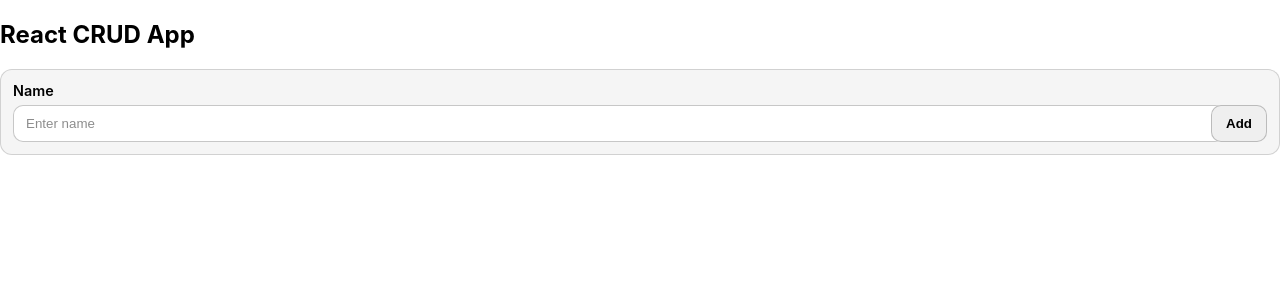
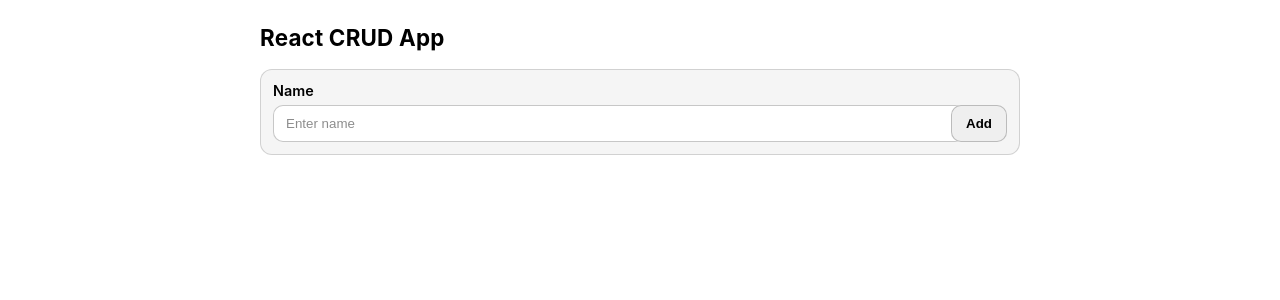
Before and after one commit to Ananya-Hegde2001/Frontend_Fundamentals, a React (Create React App) app in the folder crud-app/: page / in a window 1280 px wide. Shown: the top 300 px of the page. Built offline with nearby package versions, Linux system fonts and the light colour scheme; the HTML template or start-up script is replaced by a standard one.

Commit message:
alignment

```diff
--- a/crud-app/src/pages/Home.js
+++ b/crud-app/src/pages/Home.js
@@ -24,15 +24,11 @@ function Home() {
   };
 
   return (
-    <>
-      <h2>React CRUD App</h2>
+    <main className="app">
+      <h2 className="app__title">React CRUD App</h2>
       <UserForm onSubmit={handleSubmit} editUser={editUser} />
-      <UserList
-        users={users}
-        onEdit={setEditUser}
-        onDelete={handleDelete}
-      />
-    </>
+      <UserList users={users} onEdit={setEditUser} onDelete={handleDelete} />
+    </main>
   );
 }
 
```
